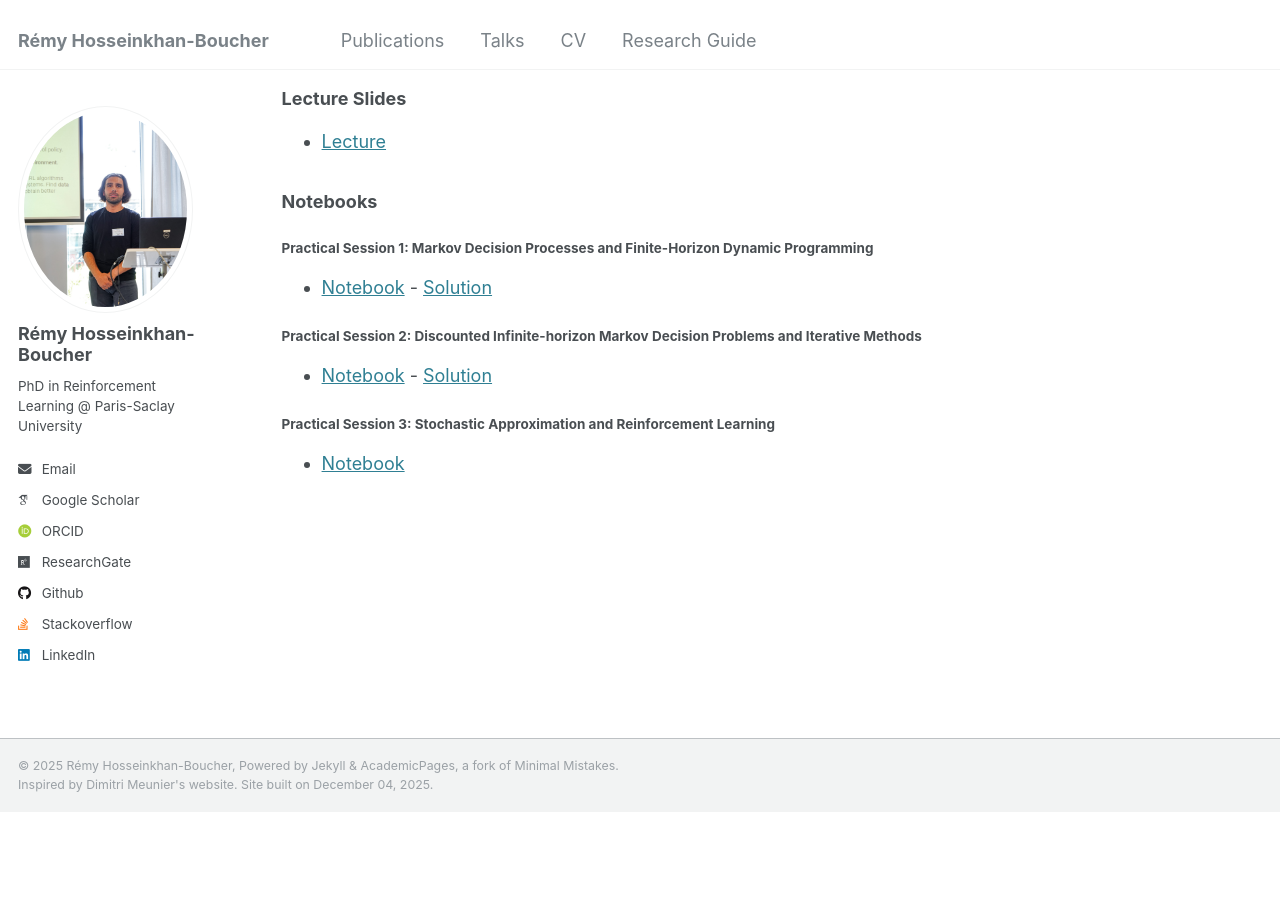
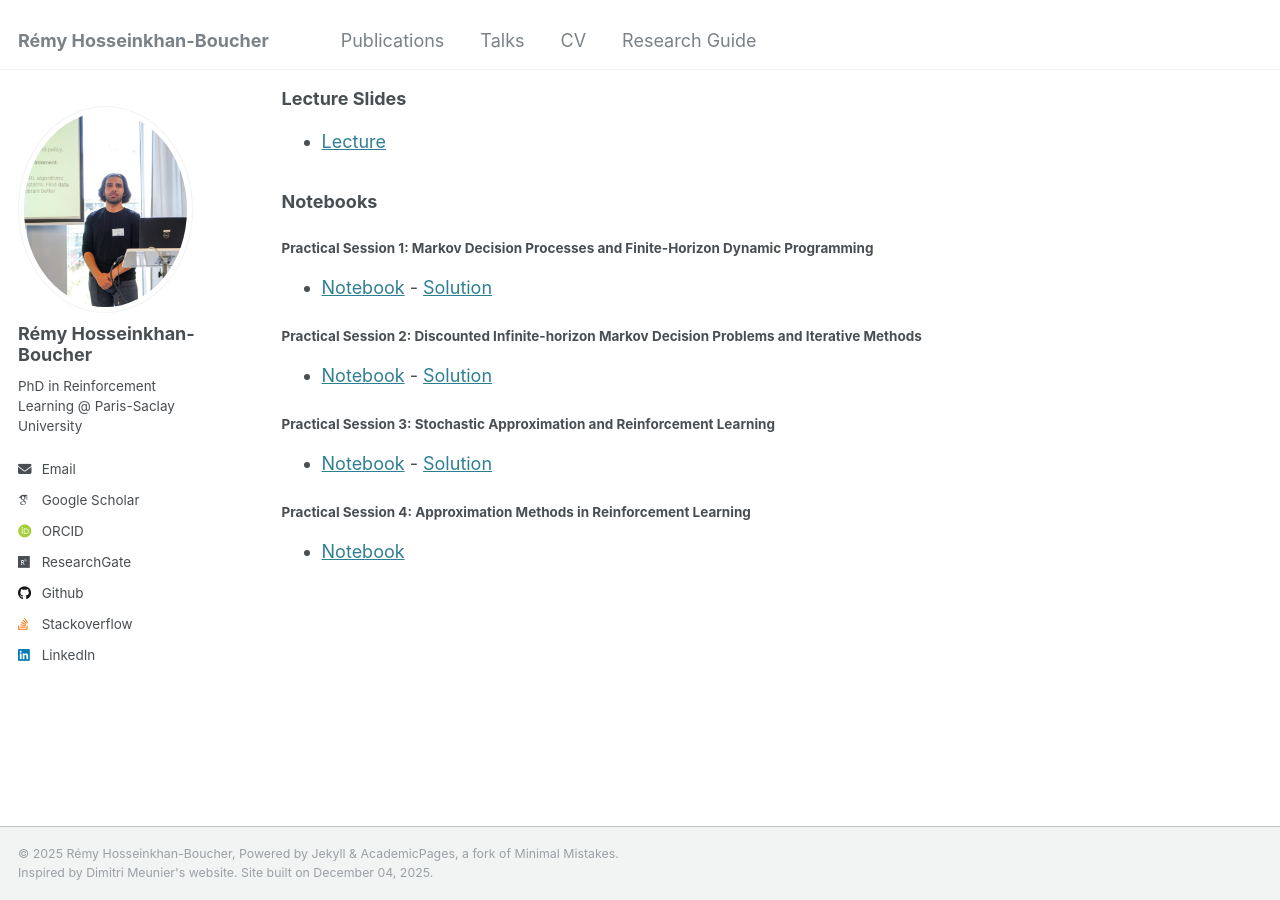
Before and after one commit to ReHoss/rehoss.github.io, a Jekyll site: the page built from _pages/teaching/2025_2026_m2ai_reinforcement_learning/2025_2026_m2ai_reinforcement_learning.md, in a window 1280 px wide and 900 px high, scrolled down 525 px. Built offline with Jekyll 4.4.1, drawn with Linux system fonts in a browser that asks for light colours; some web fonts are replaced; before the commit the page ends 1337 px from its top, so only the background shows below that.

Commit message:
Update notebooks for M2AI RL

```diff
--- a/_pages/teaching/2025_2026_m2ai_reinforcement_learning/2025_2026_m2ai_reinforcement_learning.md
+++ b/_pages/teaching/2025_2026_m2ai_reinforcement_learning/2025_2026_m2ai_reinforcement_learning.md
@@ -29,4 +29,7 @@ Excellent resources for Reinforcement Learning:
 * [Notebook]({{ site.baseurl }}/files/teaching/2025_2026_m2ai_reinforcement_learning/notebooks/m2ai_2025_2026_practical_session_2.ipynb) - [Solution]({{ site.baseurl }}/files/teaching/2025_2026_m2ai_reinforcement_learning/notebooks/m2ai_2025_2026_practical_session_2_solution.ipynb)
 
 #### Practical Session 3: Stochastic Approximation and Reinforcement Learning
-* [Notebook]({{ site.baseurl }}/files/teaching/2025_2026_m2ai_reinforcement_learning/notebooks/m2ai_2025_2026_practical_session_3.ipynb)
+* [Notebook]({{ site.baseurl }}/files/teaching/2025_2026_m2ai_reinforcement_learning/notebooks/m2ai_2025_2026_practical_session_3.ipynb) - [Solution]({{ site.baseurl }}/files/teaching/2025_2026_m2ai_reinforcement_learning/notebooks/m2ai_2025_2026_practical_session_3_solution.ipynb)
+
+#### Practical Session 4: Approximation Methods in Reinforcement Learning
+* [Notebook]({{ site.baseurl }}/files/teaching/2025_2026_m2ai_reinforcement_learning/notebooks/m2ai_2025_2026_practical_session_4.ipynb)
```
Also changed, not shown: _drafts/todo.md (+4 -0 lines), 2 other files.
